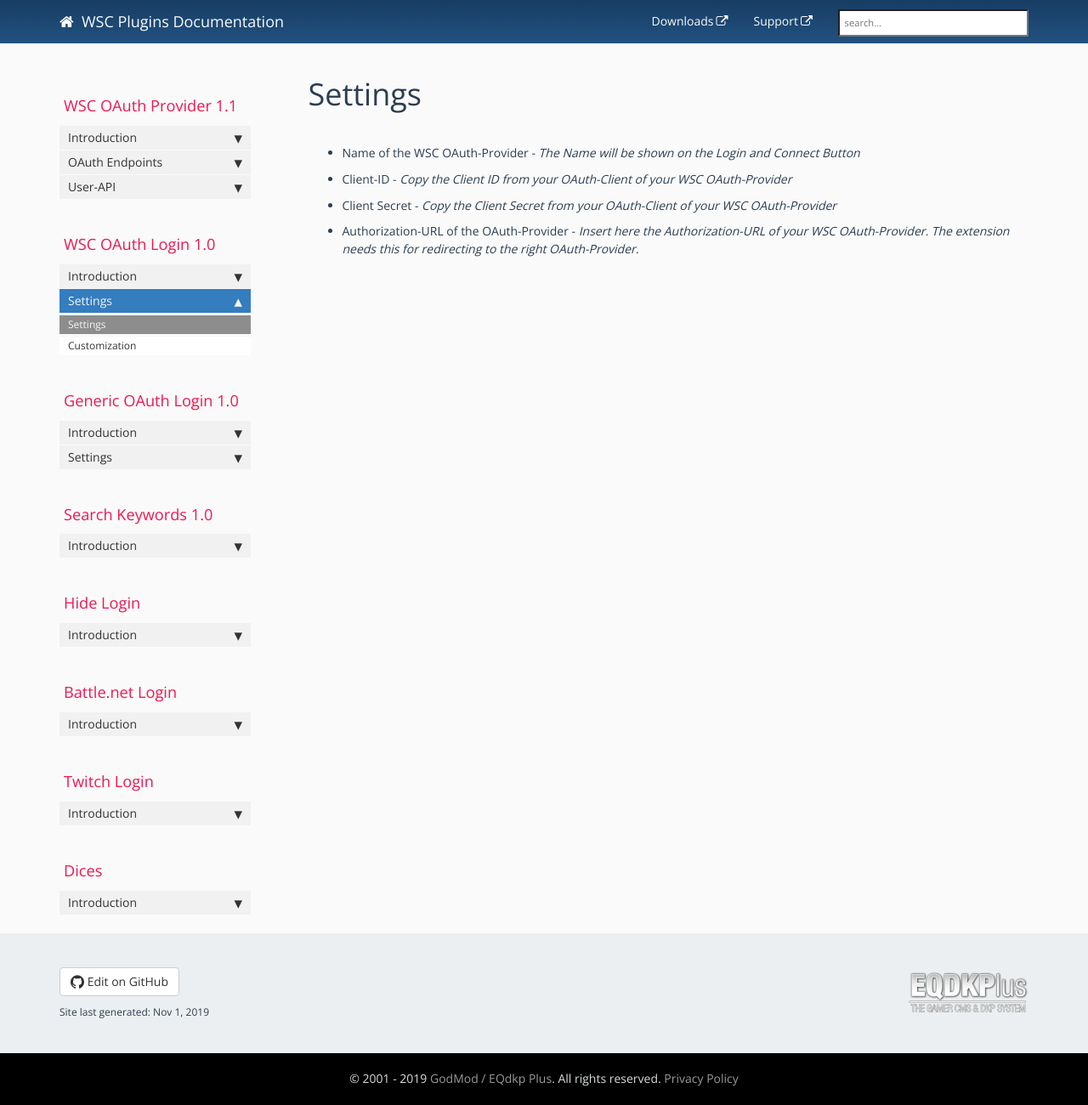
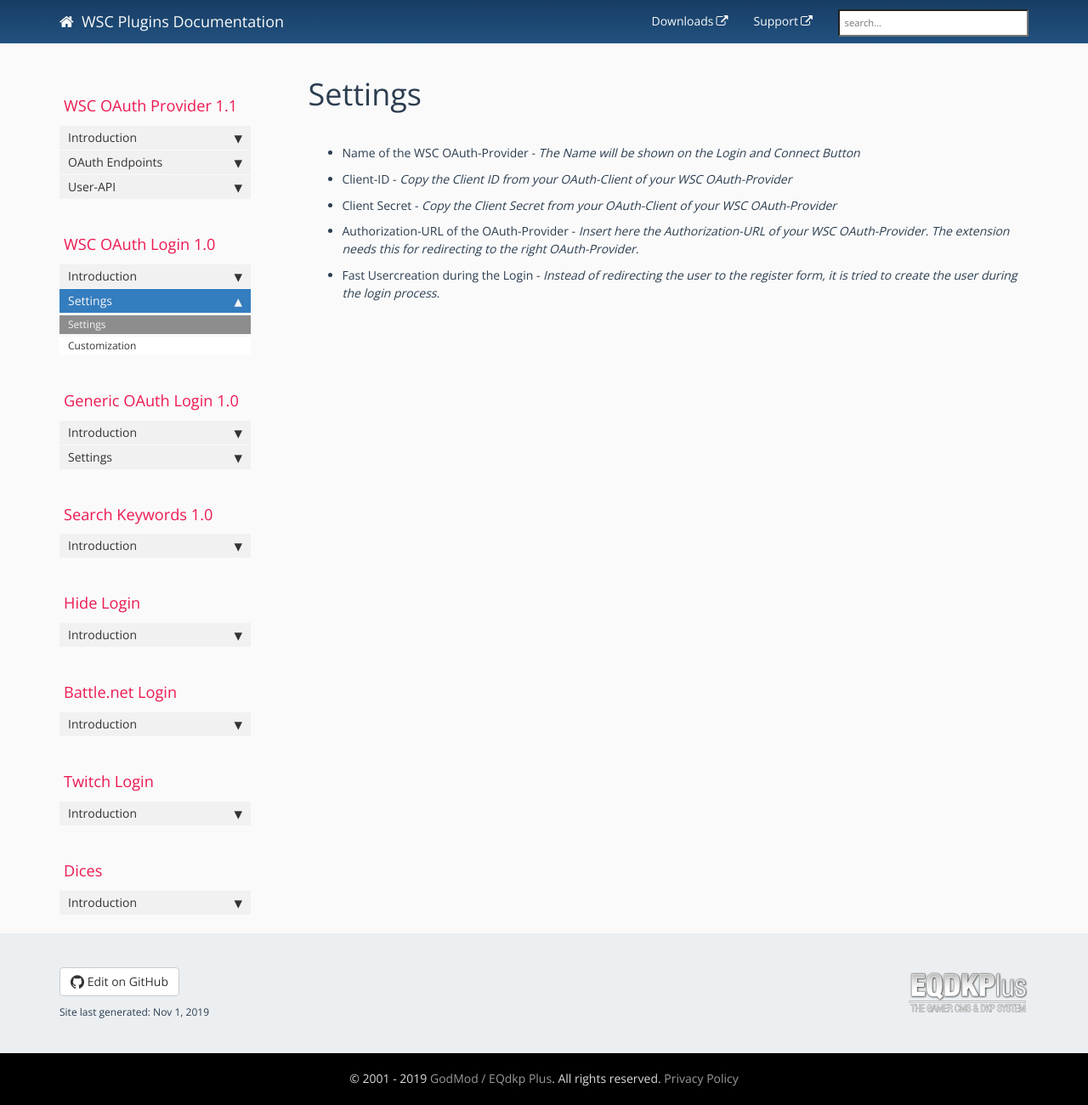
Before and after one commit to GodMod/godmod.github.io, a Jekyll site: the page built from pages/wscoauth/wscoauth_settings.md, in a window 1280 px wide and 1300 px high. Shown: the whole window at 85% size. Built offline with Jekyll 4.4.1, drawn with Linux system fonts in a browser that asks for light colours; nearby versions of some CDN libraries; library files that are not in the unit come from our copies; comment, search, counter and statistics services are not loaded.

Commit message:
Updated docus

```diff
--- a/pages/wscoauth/wscoauth_settings.md
+++ b/pages/wscoauth/wscoauth_settings.md
@@ -9,5 +9,6 @@ folder: wscoauth
 * Client-ID - *Copy the Client ID from your OAuth-Client of your WSC OAuth-Provider*
 * Client Secret - *Copy the Client Secret from your OAuth-Client of your WSC OAuth-Provider*
 * Authorization-URL of the OAuth-Provider - *Insert here the Authorization-URL of your WSC OAuth-Provider. The extension needs this for redirecting to the right OAuth-Provider.*
+* Fast Usercreation during the Login - *Instead of redirecting the user to the register form, it is tried to create the user during the login process.*
 
 {% include links.html %}
```
Also changed, not shown: pages/genoauth/genoauth_settingsuserapi.md (+2 -0 lines), pages/hidelogin/hidelogin_index.md (+7 -0 lines).
